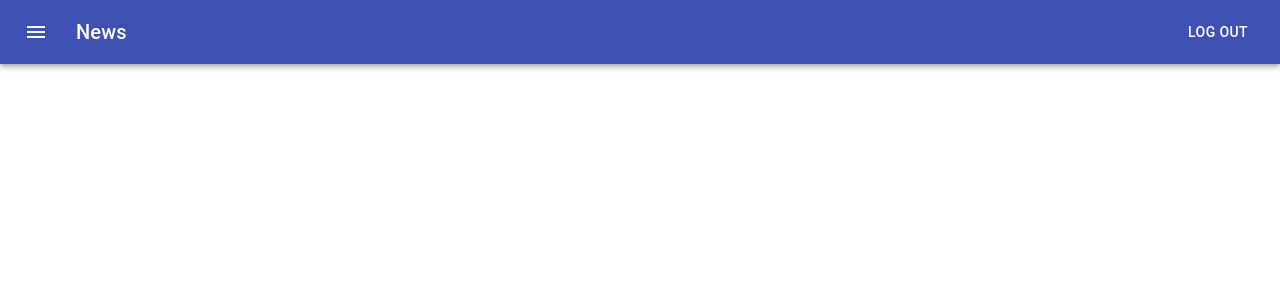
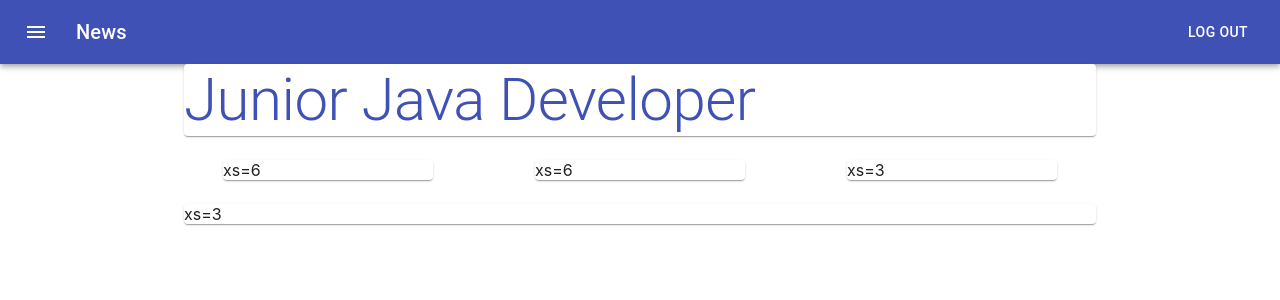
Before and after one commit to AbziBzi/JobOffers_API, a React (Create React App) app in the folder front/: page /job in a window 1280 px wide. Shown: the top 300 px of the page. Built offline with nearby package versions, Linux system fonts and the light colour scheme.

Commit message:
Add initial job offer page component.

```diff
--- a/front/src/App.js
+++ b/front/src/App.js
@@ -1,6 +1,7 @@
 import React from 'react';
 import { BrowserRouter, Switch, Route } from 'react-router-dom';
 import JobOfferList from './components/JobOfferList';
+import JobOfferPage from './components/JobOfferPage';
 import CompaniesPage from './pages/CompaniesPage';
 import CompanyPage from './pages/CompanyPage';
 import NavBar from './components/NavBar'
@@ -14,6 +15,7 @@ function App() {
           <Route path="/companies" exact component={CompaniesPage} />
           <Route path="/companies/:id" exact component={CompanyPage} />
           <Route path="/jobs" exact component={JobOfferList} />
+          <Route path="/job" exact component={JobOfferPage} />
         </Switch>
       </BrowserRouter>
     </div>
--- /dev/null
+++ b/front/src/components/JobOfferPage.js
@@ -0,0 +1,34 @@
+import React from 'react'
+import {Grid, Paper, Container, Card, Typography} from '@material-ui/core'
+
+function JobOfferPage() {
+    return (
+        <Container maxWidth="md">
+            <Grid container
+                    spacing={3}
+                    justify="space-around">
+                <Grid item xs={12}>
+                <Card>
+                    <Typography variant="h2" color="primary">
+                        Junior Java Developer
+                    </Typography>
+                </Card>
+                </Grid>
+                <Grid item xs={3}>
+                <Paper >xs=6</Paper>
+                </Grid>
+                <Grid item xs={3}>
+                <Paper>xs=6</Paper>
+                </Grid>
+                <Grid item xs={3}>
+                <Paper>xs=3</Paper>
+                </Grid>
+                <Grid item xs={12}>
+                <Paper>xs=3</Paper>
+                </Grid>
+            </Grid>
+        </Container>
+    )
+}
+
+export default JobOfferPage;
```
Also changed, not shown: 1 other file (tests, documents, lock files or other folders).
